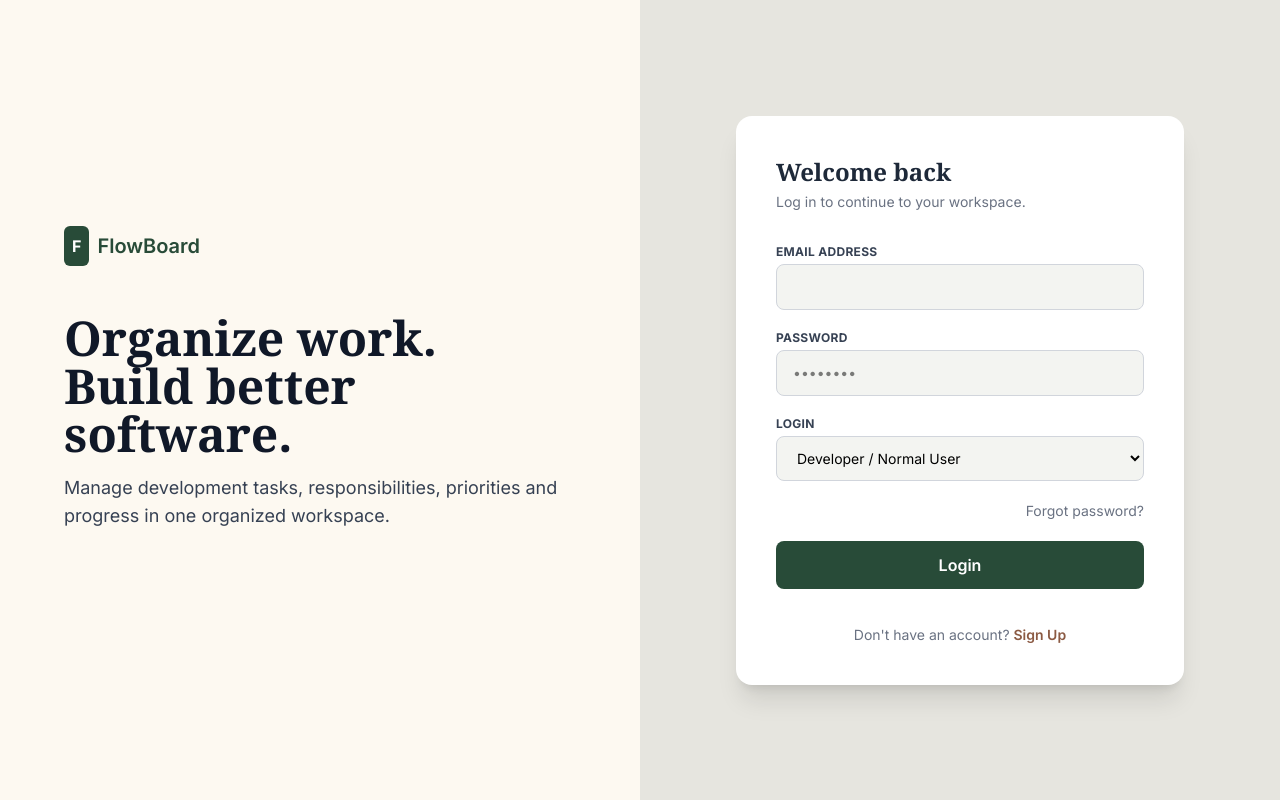
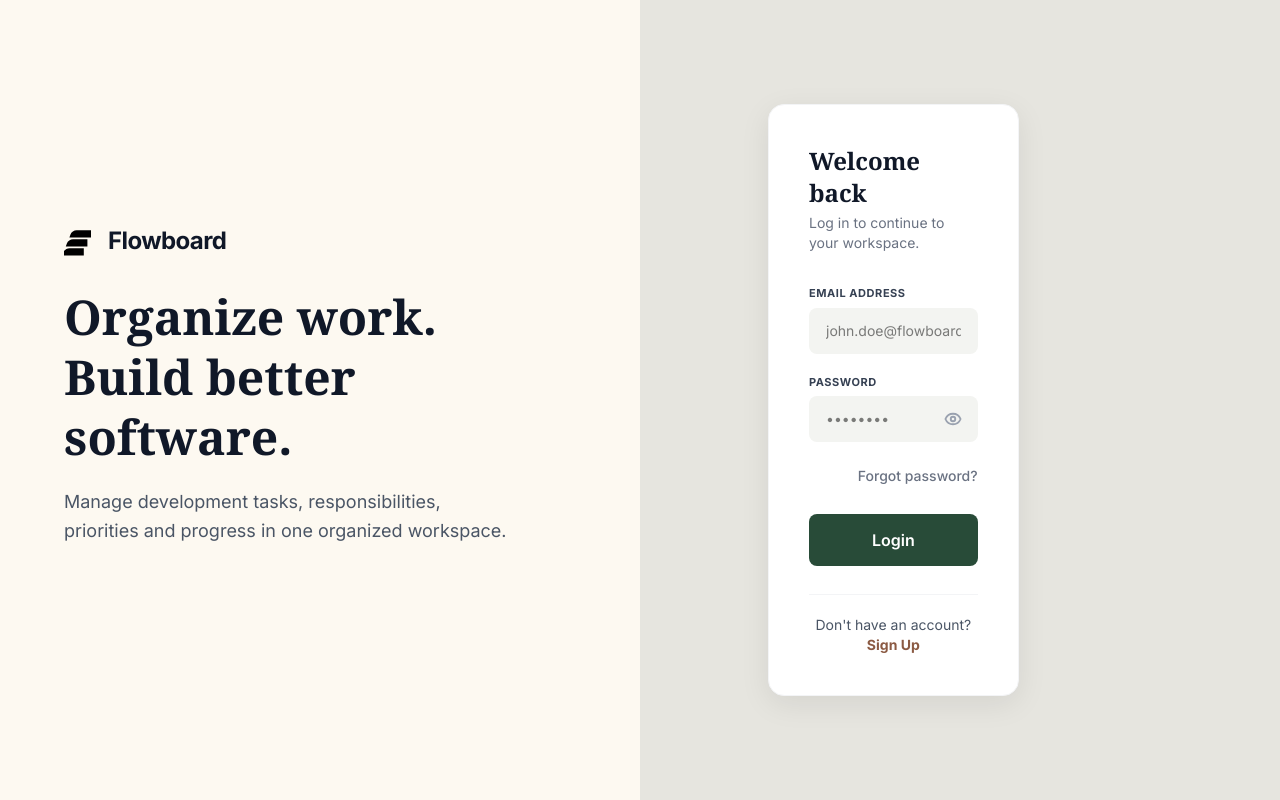
Before and after one commit to malfiya1212/flowboard_frontend, a React (Vite) app: page /login in a window 1280 px wide. Built offline with nearby package versions, Linux system fonts and the light colour scheme; a web font is replaced by a local one.

Commit message:
add some functiomalty and admin login separte

```diff
--- a/src/Admin/AdminLogin.tsx
+++ b/src/Admin/AdminLogin.tsx
@@ -1,27 +1,29 @@
 import React, { useState } from 'react';
 import { useNavigate } from 'react-router-dom';
 import { useAuth } from '../context/authcontext';
+import { Eye, EyeOff } from 'lucide-react';
 
 export default function AdminLogin() {
   const [email, setEmail] = useState('');
   const [password, setPassword] = useState('');
+  const [showPassword, setShowPassword] = useState(false);
   const { login } = useAuth();
   const navigate = useNavigate();
 
   const handleAdminLogin = (e: React.FormEvent) => {
     e.preventDefault();
-    // Enforce the Admin role for this entry point
-    login({ email, password } as any);
+    // Properly mock the Admin role payload for the context
+    login({ id: 'admin_01', name: 'System Admin', email, role: 'Admin' });
     navigate('/admin');
   };
 
   return (
-    <div className="flex min-h-screen font-sans bg-[#284B38] items-center justify-center p-6">
-      <div className="bg-white rounded-xl shadow-2xl w-full max-w-md p-10 border-t-8 border-[#8B5A43]">
+    <div className="flex min-h-screen font-sans bg-[#E6EDE9] items-center justify-center p-6">
+      <div className="bg-white rounded-2xl shadow-[0_8px_30px_rgba(248, 244, 244, 0.24)] w-full max-w-md p-8 sm:p-10 border-t-8 border-[#8B5A43]">
 
         {/* Header Section */}
         <div className="flex justify-center mb-6">
-          <div className="bg-[#FDF9F1] text-[#284B38] px-4 py-2 rounded-lg font-bold text-xl border border-gray-200 tracking-wide">
+          <div className="bg-[#FDF9F1] text-[#284B38] px-5 py-2.5 rounded-lg font-bold text-xl border border-gray-200 tracking-wide shadow-sm">
             FlowBoard Admin
           </div>
         </div>
@@ -34,15 +36,15 @@ export default function AdminLogin() {
         </p>
 
         {/* Login Form */}
-        <form onSubmit={handleAdminLogin} className="space-y-6">
+        <form onSubmit={handleAdminLogin} className="space-y-5">
           <div>
-            <label htmlFor="admin-email" className="block text-xs font-bold text-gray-700 mb-1 uppercase tracking-wide">
+            <label htmlFor="admin-email" className="block text-[11px] font-bold text-gray-700 mb-1.5 uppercase tracking-wider">
               Administrator Email
             </label>
             <input
               id="admin-email"
               type="email"
-              className="w-full bg-[#F3F4F1] border border-gray-300 rounded-lg px-4 py-3 text-sm focus:outline-none focus:ring-2 focus:ring-[#8B5A43] transition-shadow"
+              className="w-full bg-[#F3F4F1] border border-transparent focus:bg-white focus:border-[#8B5A43] rounded-lg px-4 py-3 text-sm focus:outline-none focus:ring-4 focus:ring-[#8B5A43]/10 transition-all duration-200"
               placeholder="admin@flowboard.com"
               value={email}
               onChange={(e) => setEmail(e.target.value)}
@@ -51,30 +53,40 @@ export default function AdminLogin() {
           </div>
 
           <div>
-            <label htmlFor="admin-password" className="block text-xs font-bold text-gray-700 mb-1 uppercase tracking-wide">
+            <label htmlFor="admin-password" className="block text-[11px] font-bold text-gray-700 mb-1.5 uppercase tracking-wider">
               Password
             </label>
+            <div className="relative">
               <input
                 id="admin-password"
-              type="password"
-              className="w-full bg-[#F3F4F1] border border-gray-300 rounded-lg px-4 py-3 text-sm focus:outline-none focus:ring-2 focus:ring-[#8B5A43] transition-shadow"
+                type={showPassword ? "text" : "password"}
+                className="w-full bg-[#F3F4F1] border border-transparent focus:bg-white focus:border-[#8B5A43] rounded-lg px-4 py-3 text-sm focus:outline-none focus:ring-4 focus:ring-[#8B5A43]/10 pr-10 transition-all duration-200"
                 placeholder="••••••••"
                 value={password}
                 onChange={(e) => setPassword(e.target.value)}
                 required
               />
+              <button
+                type="button"
+                onClick={() => setShowPassword(!showPassword)}
+                className="absolute right-3 top-1/2 transform -translate-y-1/2 text-gray-400 hover:text-[#8B5A43] focus:outline-none transition-colors p-1"
+                aria-label={showPassword ? "Hide password" : "Show password"}
+              >
+                {showPassword ? <EyeOff size={18} strokeWidth={2.5} /> : <Eye size={18} strokeWidth={2.5} />}
+              </button>
+            </div>
           </div>
 
           <button
             type="submit"
-            className="w-full bg-[#8B5A43] text-white rounded-lg py-3 font-bold hover:bg-[#6A4331] transition-colors mt-2 shadow-md"
+            className="w-full bg-[#8B5A43] text-white rounded-lg py-3.5 mt-2 font-semibold hover:bg-[#6A4331] hover:shadow-lg hover:-translate-y-0.5 active:translate-y-0 active:shadow-md transition-all duration-200"
           >
             Access Control Panel
           </button>
         </form>
 
         <div className="mt-8 pt-6 border-t border-gray-100 text-center">
-          <p className="text-xs text-gray-400">
+          <p className="text-xs text-gray-400 font-medium">
             FlowBoard Original Software System © 2026
           </p>
         </div>
--- a/src/App.tsx
+++ b/src/App.tsx
@@ -29,7 +29,7 @@ export default function App() {
           <Route path="/dashboard" element={<StandardDashboard />} />
 
           {/* Secure Admin Routes (Separated) */}
-          <Route path="/admin-login" element={<AdminLogin />} />
+          <Route path="/AdminLogin" element={<AdminLogin />} />
           <Route path="/admin" element={<AdminDashboard />} />
         </Routes>
       </Router>
--- a/src/pages/auth/login.tsx
+++ b/src/pages/auth/login.tsx
@@ -3,30 +3,101 @@ import { useNavigate, Link } from 'react-router-dom';
 import { useAuth } from '../../context/authcontext';
 import { Eye, EyeOff } from 'lucide-react';
 
-type Role = 'Developer' | 'ScrumMaster' ;
-
 export default function Login() {
   const [email, setEmail] = useState('');
   const [password, setPassword] = useState('');
   const [showPassword, setShowPassword] = useState(false);
-  const [selectedRole, setSelectedRole] = useState<Role>('Developer'); // For demonstration
   const { login } = useAuth();
   const navigate = useNavigate();
 
   const handleLogin = (e: React.FormEvent) => {
     e.preventDefault();
-    login({ id: '', name: '', email, role: selectedRole });
+    login({ id: 'user_123', name: email.split('@')[0], email, role: 'Developer' });
+    navigate('/dashboard');
+  };
 
-    // Redirect based on role
+  return (
+    <div className="flex min-h-screen font-sans">
 
-  };
-  {/* REPLACE YOUR CURRENT PASSWORD DIV WITH THIS */}
+      {/*
+        LEFT SIDE - BRANDING
+        Responsive: Hidden on small mobile. Shows as 50% width on tablet (md) and up.
+        Spacing: Uses 'items-end' and 'pr-16 lg:pr-24' to create a large gap away from the center split.
+      */}
+      <div className="hidden md:flex flex-col justify-center items-end w-1/2 bg-[#FDF9F1] pl-8 md:pr-12 lg:pr-24 xl:pr-32 py-16">
+        <div className="max-w-md w-full">
+
+          {/* Logo Section */}
+          <div className="flex items-center gap-2 mb-7">
+            <svg
+              width="36"
+              height="36"
+              viewBox="0 0 100 100"
+              fill="none"
+              xmlns="http://www.w3.org/2000/svg"
+              className="text-[rgb(214, 234, 231)]"
+            >
+              <path d="M75 20 H35 C28 20 20 25 18 32 L15 40 H75 Z" fill="currentColor"/>
+              <path d="M65 45 H25 C18 45 10 50 8 57 L5 65 H65 Z" fill="currentColor"/>
+              <path d="M55 70 H15 C8 70 0 75 -2 82 L-5 90 H55 Z" fill="currentColor"/>
+            </svg>
+            <span className="text-2xl font-bold text-gray-900 tracking-tight">Flowboard</span>
+          </div>
+
+          <h1 className="text-4xl lg:text-5xl font-serif font-bold text-gray-900 mb-5 leading-tight">
+            Organize work.<br />Build better software.
+          </h1>
+
+          <p className="text-base lg:text-lg text-gray-600 mb-8 leading-relaxed">
+            Manage development tasks, responsibilities, priorities and progress in one organized workspace.
+          </p>
+        </div>
+      </div>
+
+      {/*
+        RIGHT SIDE - LOGIN FORM
+        Responsive: 100% width on mobile, 50% width on tablet (md) and up.
+        Spacing: Uses 'items-start' and 'pl-16 lg:pl-24' to push the form away from the center split.
+      */}
+      <div className="w-full md:w-1/3 bg-[#E6E5DF] flex items-center justify-center md:justify-start p-6 sm:p-12 md:pl-12 lg:pl-24 xl:pl-32">
+        <div className="bg-white rounded-2xl shadow-[0_8px_30px_rgb(0,0,0,0.08)] w-full max-w-md p-8 sm:p-10 border border-gray-100">
+
+          {/* Mobile-only logo (shows up when the left side is hidden) */}
+          <div className="flex md:hidden items-center gap-2 mb-8 justify-center">
+            <svg width="28" height="28" viewBox="0 0 100 100" fill="none" xmlns="http://www.w3.org/2000/svg" className="text-[#008f7a]">
+              <path d="M75 20 H35 C28 20 20 25 18 32 L15 40 H75 Z" fill="currentColor"/>
+              <path d="M65 45 H25 C18 45 10 50 8 57 L5 65 H65 Z" fill="currentColor"/>
+              <path d="M55 70 H15 C8 70 0 75 -2 82 L-5 90 H55 Z" fill="currentColor"/>
+            </svg>
+            <span className="text-xl font-bold text-gray-900 tracking-tight">Flowboard</span>
+          </div>
+
+          <h2 className="text-2xl font-serif font-bold text-gray-900 mb-1">Welcome back</h2>
+          <p className="text-sm text-gray-500 mb-8">Log in to continue to your workspace.</p>
+
+          <form onSubmit={handleLogin} className="space-y-5">
             <div>
-              <label className="block text-xs font-bold text-gray-700 mb-1 uppercase tracking-wide">Password</label>
+              <label className="block text-[11px] font-bold text-gray-700 mb-1.5 uppercase tracking-wider">
+                Email Address
+              </label>
+              <input
+                type="email"
+                className="w-full bg-[#F3F4F1] border border-transparent focus:bg-white focus:border-[#284B38] rounded-lg px-4 py-3 text-sm focus:outline-none focus:ring-4 focus:ring-[#284B38]/10 transition-all duration-200"
+                placeholder="john.doe@flowboard.com"
+                value={email}
+                onChange={(e) => setEmail(e.target.value)}
+                required
+              />
+            </div>
+
+            <div>
+              <label className="block text-[11px] font-bold text-gray-700 mb-1.5 uppercase tracking-wider">
+                Password
+              </label>
               <div className="relative">
                 <input
                   type={showPassword ? "text" : "password"}
-                  className="w-full bg-[#F3F4F1] border border-gray-300 rounded-lg px-4 py-3 text-sm focus:outline-none focus:ring-2 focus:ring-[#284B38] pr-10"
+                  className="w-full bg-[#F3F4F1] border border-transparent focus:bg-white focus:border-[#284B38] rounded-lg px-4 py-3 text-sm focus:outline-none focus:ring-4 focus:ring-[#284B38]/10 pr-10 transition-all duration-200"
                   placeholder="••••••••"
                   value={password}
                   onChange={(e) => setPassword(e.target.value)}
@@ -35,91 +106,34 @@ export default function Login() {
                 <button
                   type="button"
                   onClick={() => setShowPassword(!showPassword)}
-                  className="absolute right-3 top-1/2 transform -translate-y-1/2 text-gray-400 hover:text-gray-600 focus:outline-none"
+                  className="absolute right-3 top-1/2 transform -translate-y-1/2 text-gray-400 hover:text-[#284B38] focus:outline-none transition-colors p-1"
+                  aria-label={showPassword ? "Hide password" : "Show password"}
                 >
-                  {showPassword ? <EyeOff size={18} /> : <Eye size={18} />}
+                  {showPassword ? <EyeOff size={18} strokeWidth={2.5} /> : <Eye size={18} strokeWidth={2.5} />}
                 </button>
               </div>
             </div>
-            {/* END OF REPLACEMENT */}
 
-  return (
-    <div className="flex min-h-screen font-sans">
-      {/* Left Side - Branding */}
-      <div className="hidden lg:flex flex-col justify-center w-1/2 bg-[#FDF9F1] p-16">
-        <div className="flex items-center gap-2 mb-12">
-          <div className="bg-[#284B38] text-white p-2 rounded-md font-bold">F</div>
-          <span className="text-xl font-semibold text-[#284B38]">FlowBoard</span>
-        </div>
-        <h1 className="text-5xl font-serif font-bold text-gray-900 mb-4">
-          Organize work.<br />Build better software.
-        </h1>
-        <p className="text-lg text-gray-700 mb-11">
-          Manage development tasks, responsibilities, priorities and progress in one organized workspace.
-        </p>
-        {/* Placeholder for the sticky note illustration */}
-
-      </div>
-
-      {/* Right Side - Login Form */}
-      <div className="w-full lg:w-1/2 bg-[#E6E5DF] flex items-center justify-center p-8">
-        <div className="bg-white rounded-2xl shadow-xl w-full max-w-md p-10">
-          <h2 className="text-2xl font-serif font-bold text-gray-800 mb-1">Welcome back</h2>
-          <p className="text-sm text-gray-500 mb-8">Log in to continue to your workspace.</p>
-
-          <form onSubmit={handleLogin} className="space-y-5">
-            <div>
-              <label className="block text-xs font-bold text-gray-700 mb-1 uppercase tracking-wide">Email Address</label>
-              <input
-                type="email"
-                className="w-full bg-[#F3F4F1] border border-gray-300 rounded-lg px-4 py-3 text-sm focus:outline-none focus:ring-2 focus:ring-[#284B38]"
-                placeholder=" "
-                value={email}
-                onChange={(e) => setEmail(e.target.value)}
-                required
-              />
+            <div className="flex justify-end pt-1">
+              <Link to="/forgot-password" className="text-sm text-gray-500 hover:text-[#284B38] font-medium transition-colors">
+                Forgot password?
+              </Link>
             </div>
 
-            <div>
-              <label className="block text-xs font-bold text-gray-700 mb-1 uppercase tracking-wide">Password</label>
-              <input
-                type="password"
-                className="w-full bg-[#F3F4F1] border border-gray-300 rounded-lg px-4 py-3 text-sm focus:outline-none focus:ring-2 focus:ring-[#284B38]"
-                placeholder="••••••••"
-                value={password}
-                onChange={(e) => setPassword(e.target.value)}
-                required
-              />
-            </div>
-
-            {/* Role Selector for testing - usually handled by backend auth response */}
-            <div>
-              <label className="block text-xs font-bold text-gray-700 mb-1 uppercase tracking-wide">Login </label>
-              <select
-                className="w-full bg-[#F3F4F1] border border-gray-300 rounded-lg px-4 py-3 text-sm"
-                value={selectedRole}
-                onChange={(e) => setSelectedRole(e.target.value as Role)}
-              >
-                <option value="Developer">Developer / Normal User</option>
-                <option value="ScrumMaster">Scrum Master</option>
-
-              </select>
-            </div>
-
-            <div className="flex justify-end">
-              <Link to="/forgot-password" className="text-sm text-gray-500 hover:text-[#284B38]">Forgot password?</Link>
-            </div>
-
-            <button type="submit" className="w-full bg-[#284B38] text-white rounded-lg py-3 font-semibold hover:bg-[#1E3A2B] transition">
+            <button
+              type="submit"
+              className="w-full bg-[#284B38] text-white rounded-lg py-3.5 mt-2 font-semibold hover:bg-[#1E3A2B] hover:shadow-lg hover:-translate-y-0.5 active:translate-y-0 active:shadow-md transition-all duration-200"
+            >
               Login
             </button>
 
-            <div className="text-center text-sm text-gray-500 pt-4">
-              Don't have an account? <Link to="/signup" className="text-[#8B5A43] font-semibold hover:underline">Sign Up</Link>
+            <div className="text-center text-sm text-gray-600 pt-5 mt-2 border-t border-gray-100">
+              Don't have an account? <Link to="/signup" className="text-[#8B5A43] font-bold hover:underline transition-all">Sign Up</Link>
             </div>
           </form>
         </div>
       </div>
+
     </div>
   );
 }
```
Lines whose indentation alone changed are shown as unchanged.
